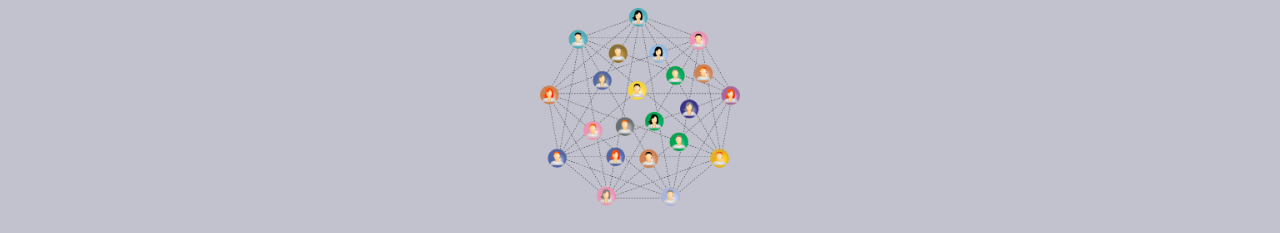
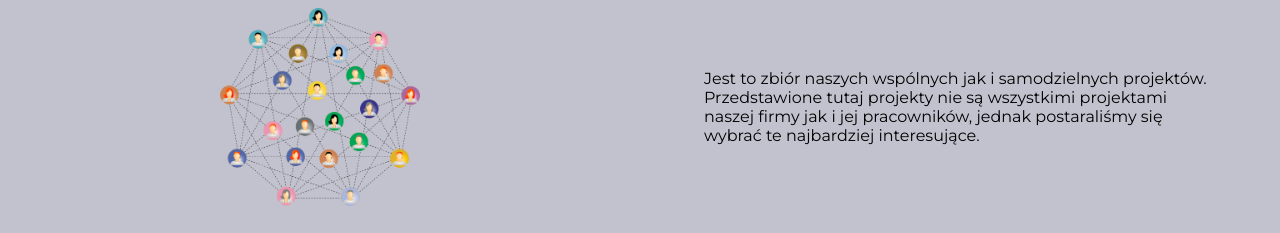
Before and after one commit to Adaxelx/Business-page, a Gatsby site: page /projects in a window 1280 px wide. Shown: the part 91-324 px from the top of the page. Built offline with nearby package versions, Linux system fonts and the light colour scheme; Gatsby itself is replaced by a stand-in of ours.

Commit message:
add responsive view for project

```diff
--- a/src/components/Project.js
+++ b/src/components/Project.js
@@ -11,9 +11,12 @@ const StyledProject = styled.section`
   flex-direction: column;
   align-items: center;
   transition: 0.5s;
-  ${({ active }) => (active ? 'transform: translateY(0%);' : 'transform: translateY(100%);')}
+  ${({ active }) =>
+    active ? 'transform: translateY(0%); opacity: 1;' : 'transform: translateY(100%); opacity:0;'}
 
-  @media ${device.mobileS} and (orientation: landscape){
+  @media ${device.mobileS} and (orientation: landscape), ${
+  device.tablet
+} and (orientation: portrait){
     width: 40%;
   }
 `
--- a/src/pages/projects.js
+++ b/src/pages/projects.js
@@ -6,7 +6,6 @@ import H3 from '../components/headers/H3'
 import Layout from '../components/layout'
 import Project from '../components/Project'
 import Logo from '../components/Logo'
-
 import img from '../images/projects2.png'
 import windows from '../images/windows.png'
 import salon from '../images/salon.png'
@@ -25,18 +24,33 @@ const StyledProjects = styled.article`
   justify-content: space-around;
   padding-bottom: 30px;
 `
+
+const StyledLogoCon = styled.section`
+  width: 40%;
+  display: flex;
+  flex-direction: column;
+  align-items: center;
+`
 const StyledDescription = styled.p`
-  margin-top: 30px;
+  margin-top: ${({ theme }) => theme.margin};
   width: 90%;
+
+  @media ${device.mobileS} and (orientation: landscape),
+    ${device.tablet} and (orientation: portrait) {
+    width: 40%;
+    margin-top: 0;
+    align-self: center;
+  }
 `
 
 const StyledSection = styled.section`
   width: 90%;
-  margin-top: 30px;
+  margin-top: ${({ theme }) => theme.margin};
   padding: 10px 20px;
-  background-color: #f3ba0c;
+  background-color: ${({ theme }) => theme.yellow};
 
-  @media ${device.mobileS} and (orientation: landscape) {
+  @media ${device.mobileS} and (orientation: landscape),
+    ${device.tablet} and (orientation: portrait) {
     width: 40%;
   }
 `
@@ -66,13 +80,20 @@ const StyledConSec = styled.section`
   flex-direction: column;
   align-items: center;
   width: 100%;
-  @media ${device.mobileS} and (orientation: landscape) {
+
+  @media ${device.mobileS} and (orientation: landscape),
+    ${device.tablet} and (orientation: portrait) {
     flex-direction: row;
     flex-wrap: wrap;
     justify-content: space-around;
     align-items: flex-start;
   }
 `
+
+const StyledH5 = styled.h5`
+  text-align: center;
+`
+
 const Projects = () => {
   const projectsData = [
     {
@@ -136,12 +157,16 @@ const Projects = () => {
     <Layout index={0}>
       <StyledProjects>
         <H2>Nasze projekty</H2>
+        <StyledConSec>
+          <StyledLogoCon>
             <Logo src={img} alt="" />
+          </StyledLogoCon>
           <StyledDescription>
             Jest to zbiór naszych wspólnych jak i samodzielnych projektów. Przedstawione tutaj
             projekty nie są wszystkimi projektami naszej firmy jak i jej pracowników, jednak
             postaraliśmy się wybrać te najbardziej interesujące.
           </StyledDescription>
+        </StyledConSec>
         <StyledConSec>
           {projectArr}
           <StyledSection>
@@ -149,11 +174,11 @@ const Projects = () => {
             <p>Resztę naszych projektów mozna obejrzeć na naszych githubach:</p>
             <StyledGitSec>
               <StyledGit>
-                <h5>Adrian Gklasdfgh</h5>
+                <StyledH5>Adrian Gklasdfgh</StyledH5>
                 <StyledButton target="_blank" href="https://github.com/Adaxelx" />
               </StyledGit>
               <StyledGit>
-                <h5>Kacper Gklasdfgh</h5>
+                <StyledH5>Kacper Gklasdfgh</StyledH5>
                 <StyledButton target="_blank" href="https://github.com/superkacper4" />
               </StyledGit>
             </StyledGitSec>
--- a/src/theme/mainTheme.js
+++ b/src/theme/mainTheme.js
@@ -1,9 +1,11 @@
 /* eslint-disable import/prefer-default-export */
+
 export const theme = {
   yellow: '#f3ba0c',
   orange: '#e09100',
   grey: '#c2c2ce',
   padding: '40px 15px',
+  margin: '30px',
   fontSize: {
     s: '1.5rem',
     m: '1.75rem',
```
Lines whose indentation alone changed are shown as unchanged.
